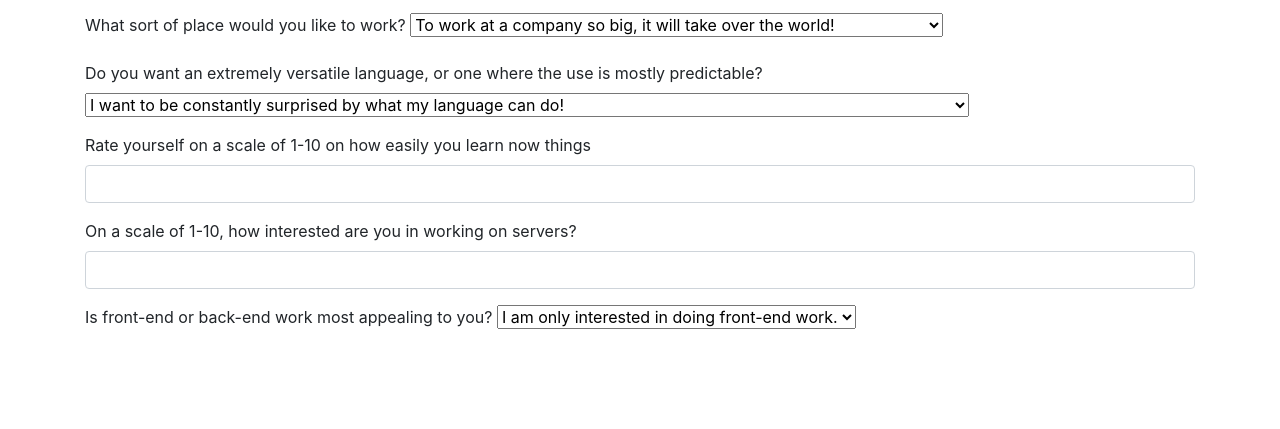
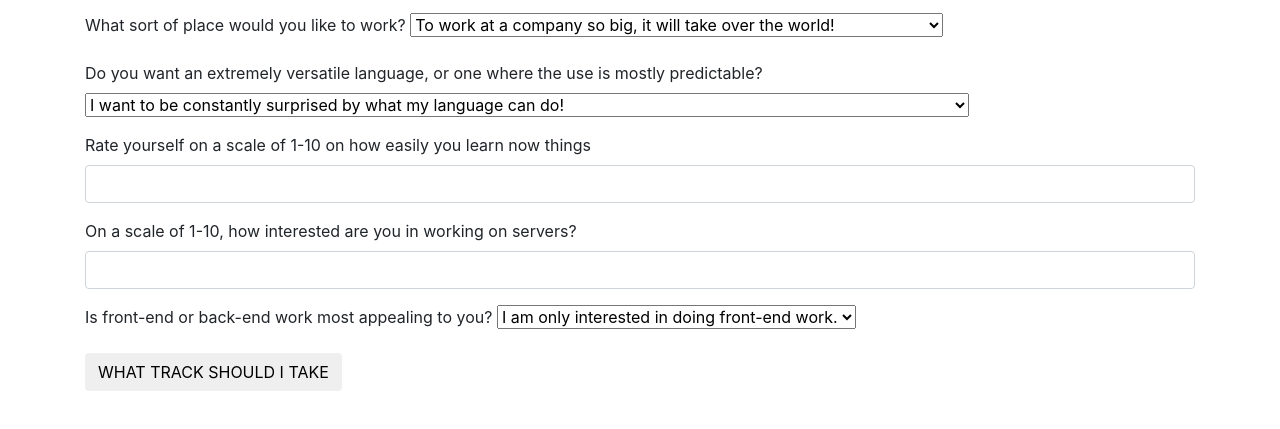
Before and after one commit to mshipley57/js-project, a plain HTML site: page index.html in a window 1280 px wide. Shown: the part 107-536 px from the top of the page. Drawn offline with nearby package versions, Linux system fonts and the light colour scheme.

Commit message:
add button

```diff
--- a/index.html
+++ b/index.html
@@ -51,6 +51,12 @@
             </select>
           </div>
 
+          <div>
+            <button type="submit" class="btn">WHAT TRACK SHOULD I TAKE
+            </button>
+          </div>
+        </form>
+
 
 
 
```
